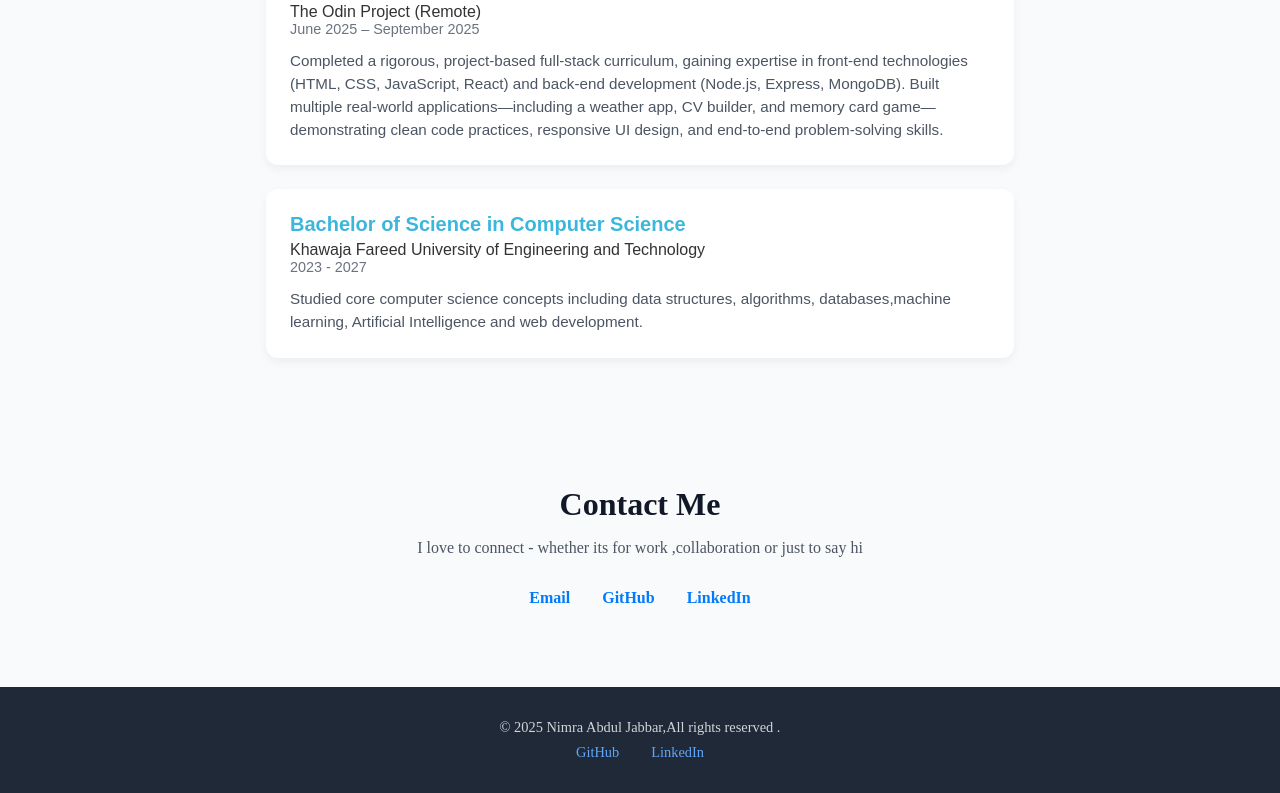
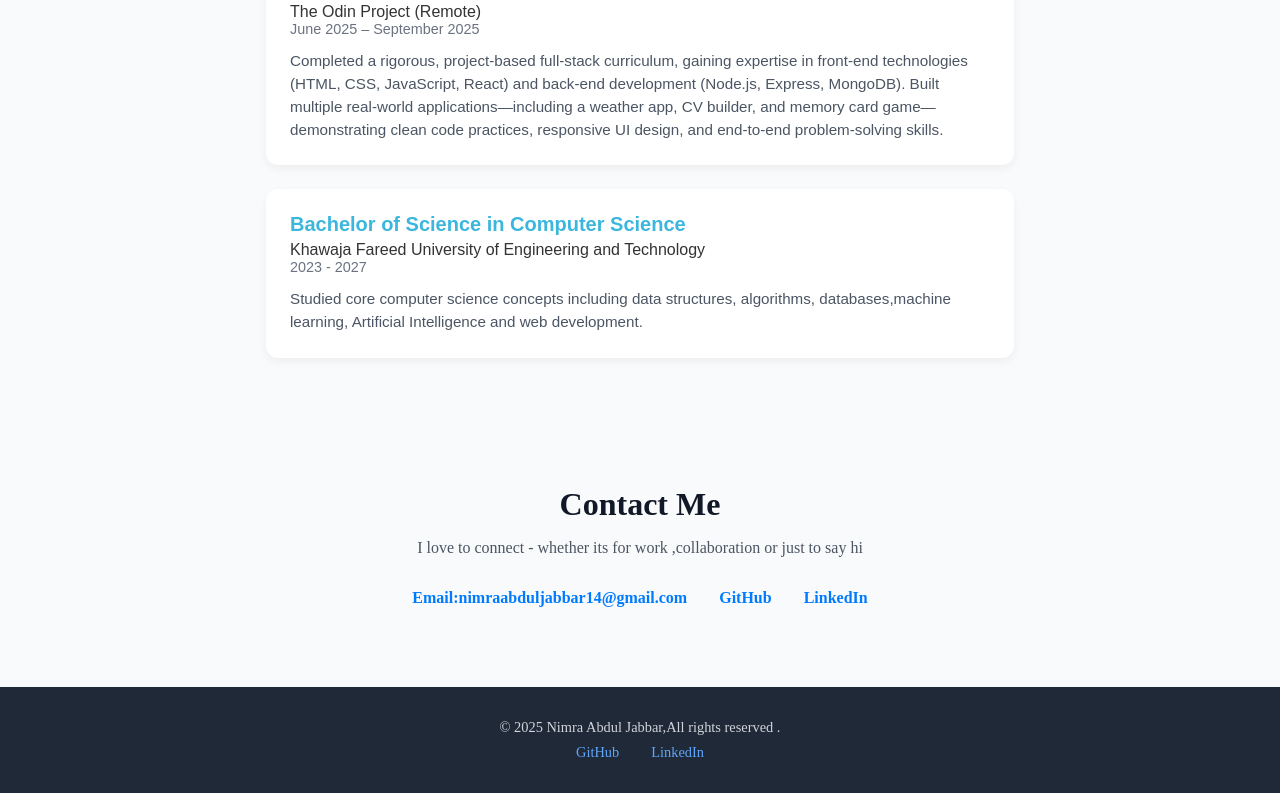
Before and after one commit to Shila-Mehta/Portfolio, a React (Vite) app in the folder my-first-react-app/: page / in a window 1280 px wide. Shown: the part 3714-4507 px from the top of the page. Built offline with nearby package versions, Linux system fonts and the light colour scheme.

Commit message:
updated portfolio

```diff
--- a/my-first-react-app/src/components/Contact.jsx
+++ b/my-first-react-app/src/components/Contact.jsx
@@ -7,7 +7,7 @@
             <h2>Contact Me</h2>
             <p> I love to connect - whether its for work ,collaboration or just to say hi</p>
             <ul  className='contact-links'>
-                <li><a href='nimraabduljabbar14@gmail.com' target='_blank' rel="noopener noreferrer">Email</a></li>
+                <li><a href='#' target='_blank' rel="noopener noreferrer">Email:nimraabduljabbar14@gmail.com</a></li>
                 <li><a href='https://github.com/Shila-Mehta' target='_blank' rel="noopener noreferrer">GitHub</a></li>
                 <li><a href='https://www.linkedin.com/in/n-jabbar-1113aa374/' target='_blank' rel="noopener noreferrer">LinkedIn</a></li>
             </ul>
```
